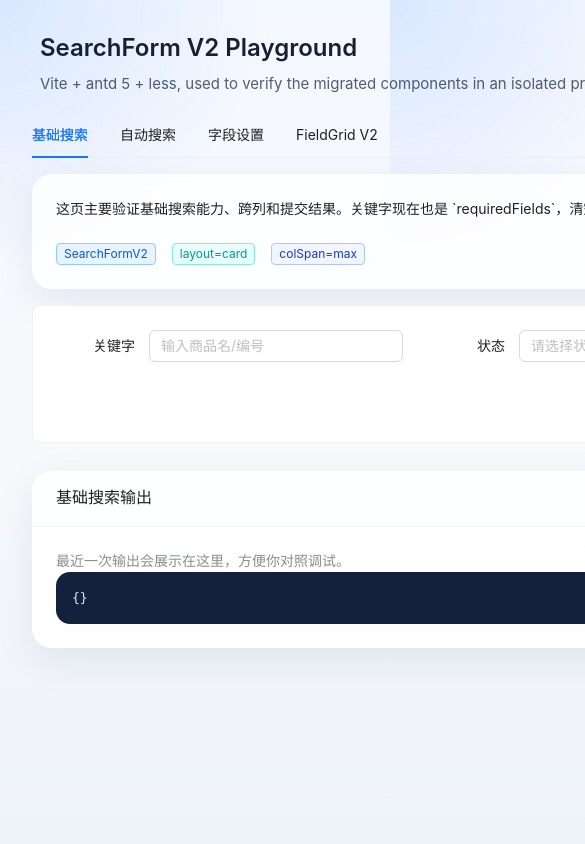
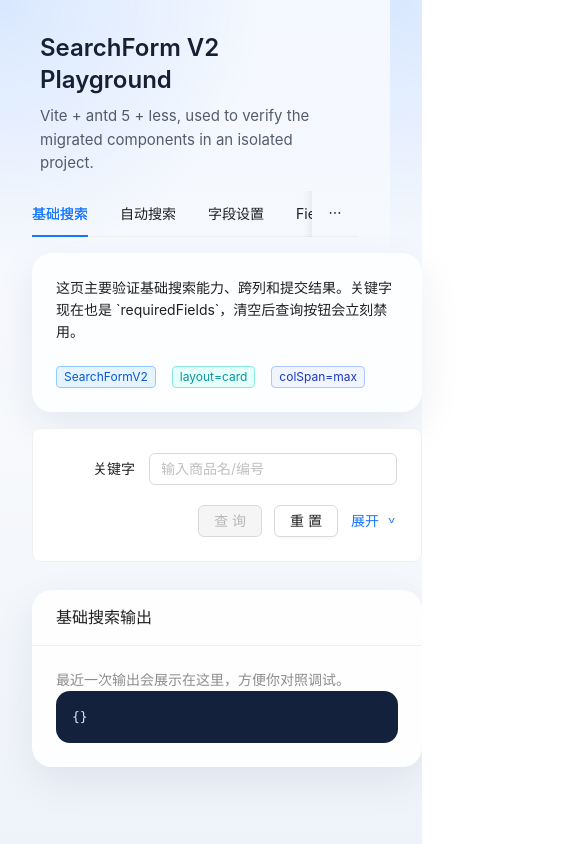
Before and after one commit to hlongc/vite-playground, a React (Vite) app: page / in a window 390 px wide. Shown: the top 844 px of the page, 585 px wide, since content can reach past the window. Built offline with nearby package versions, Linux system fonts and the light colour scheme.

Commit message:
fix: improve playground responsive grid resize

```diff
--- a/src/App.module.less
+++ b/src/App.module.less
@@ -1,9 +1,11 @@
 .layout {
+  min-width: 0;
   min-height: 100vh;
   background: transparent;
 }
 
 .header {
+  min-width: 0;
   height: auto;
   padding: 32px 40px 16px;
   line-height: 1.4;
@@ -23,5 +25,6 @@
 }
 
 .content {
+  min-width: 0;
   padding: 0 32px 32px;
 }
--- a/src/components/field-grid-v2/FieldGrid.module.less
+++ b/src/components/field-grid-v2/FieldGrid.module.less
@@ -1,6 +1,7 @@
 .grid {
   display: grid;
-  min-width: 1px;
+  width: 100%;
+  min-width: 0;
 }
 
 .itemHidden {
--- a/src/components/field-grid-v2/useFieldGrid.tsx
+++ b/src/components/field-grid-v2/useFieldGrid.tsx
@@ -1,21 +1,15 @@
-import { Form } from 'antd';
-import cs from 'classnames';
-import {
-  useCallback,
-  useEffect,
-  useMemo,
-  useRef,
-  useState,
-} from 'react';
-import type { CSSProperties, ReactNode } from 'react';
+import { Form } from "antd";
+import cs from "classnames";
+import { useCallback, useEffect, useMemo, useRef, useState } from "react";
+import type { CSSProperties, ReactNode } from "react";
 
-import styles from './FieldGrid.module.less';
+import styles from "./FieldGrid.module.less";
 import type {
   FieldGridItem,
   FieldGridLayoutConfig,
   FormItemWithGrid,
   UseFieldGridProps,
-} from './interface';
+} from "./interface";
 
 const emptyItems: FieldGridItem[] = [];
 const defaultLayoutConfig: Required<FieldGridLayoutConfig> = {
@@ -58,18 +52,19 @@
       ...defaultLayoutConfig,
       ...layoutConfig,
     }),
-    [layoutConfig]
+    [layoutConfig],
   );
   const { minColumnWidth, columnGap, rowGap } = mergedLayoutConfig;
   const maxColumns = normalizeMaxColumns(mergedLayoutConfig.maxColumns);
 
   const prevContainerWidth = useRef(0);
+  const resizeFrameRef = useRef<number | null>(null);
   const [rowNum, setRowNum] = useState(0);
 
   const setRowNumHandle = useCallback(() => {
     const containerWidth = containerRef.current?.clientWidth ?? 0;
     const diffContainerWidth = Math.abs(
-      containerWidth - prevContainerWidth.current
+      containerWidth - prevContainerWidth.current,
     );
 
     setRowNum((previous) => {
@@ -86,7 +81,7 @@
        */
       if (previous === 0 || diffContainerWidth >= resizeThreshold) {
         const autoColumnCount = Math.floor(
-          (containerWidth - minColumnWidth) / (minColumnWidth + columnGap) + 1
+          (containerWidth - minColumnWidth) / (minColumnWidth + columnGap) + 1,
         );
         const next = Math.min(autoColumnCount, maxColumns);
         prevContainerWidth.current = containerWidth;
@@ -97,35 +92,69 @@
     });
   }, [columnGap, containerRef, maxColumns, minColumnWidth]);
 
+  const scheduleSetRowNumHandle = useCallback(() => {
+    /**
+     * Windows 上点击浏览器右上角“最大化/还原”时，窗口尺寸、滚动条和布局容器
+     * 可能不是在同一个时刻完成更新的。如果 ResizeObserver 回调里马上读
+     * clientWidth，偶尔会读到上一帧的宽度，导致 rowNum 暂时沿用全屏时的列数。
+     *
+     * 这里把测量延后一帧，并且同一帧内只保留最后一次测量：
+     * - 避免 ResizeObserver / window.resize 连续触发造成重复计算。
+     * - 等浏览器完成这次窗口还原后的布局结算，再读取更稳定的容器宽度。
+     */
+    if (typeof window === "undefined") {
+      setRowNumHandle();
+      return;
+    }
+
+    if (resizeFrameRef.current !== null) {
+      window.cancelAnimationFrame(resizeFrameRef.current);
+    }
+
+    resizeFrameRef.current = window.requestAnimationFrame(() => {
+      resizeFrameRef.current = null;
+      setRowNumHandle();
+    });
+  }, [setRowNumHandle]);
+
   useEffect(() => {
     // 首次挂载先主动算一次，避免必须等 ResizeObserver 回调后才有布局。
-    setRowNumHandle();
+    scheduleSetRowNumHandle();
 
-    if (typeof window === 'undefined') {
+    if (typeof window === "undefined") {
       return undefined;
     }
 
-    if (typeof window.ResizeObserver === 'undefined') {
-      // 老环境没有 ResizeObserver 时，退化成 window resize。
-      window.addEventListener('resize', setRowNumHandle);
-      return () => {
-        window.removeEventListener('resize', setRowNumHandle);
-      };
-    }
+    /**
+     * ResizeObserver 负责父容器变化，window.resize 负责浏览器窗口变化。
+     * 两者同时保留是为了覆盖 Win11 外接屏场景下“窗口已经还原，但容器 observer
+     * 没有及时给出可收缩宽度”的情况；最终都会进入同一个 rAF 调度函数。
+     */
+    window.addEventListener("resize", scheduleSetRowNumHandle);
 
-    // 现代浏览器优先监听容器自身尺寸变化，这样父容器伸缩也能及时重排。
-    const observer = new window.ResizeObserver(() => {
-      setRowNumHandle();
-    });
+    let observer: ResizeObserver | undefined;
 
-    if (containerRef.current) {
-      observer.observe(containerRef.current);
+    if (typeof window.ResizeObserver !== "undefined") {
+      // 现代浏览器优先监听容器自身尺寸变化，这样父容器伸缩也能及时重排。
+      observer = new window.ResizeObserver(() => {
+        scheduleSetRowNumHandle();
+      });
+
+      if (containerRef.current) {
+        observer.observe(containerRef.current);
+      }
     }
 
     return () => {
-      observer.disconnect();
+      window.removeEventListener("resize", scheduleSetRowNumHandle);
+      observer?.disconnect();
+
+      if (resizeFrameRef.current !== null) {
+        window.cancelAnimationFrame(resizeFrameRef.current);
+        resizeFrameRef.current = null;
+      }
     };
-  }, [containerRef, setRowNumHandle]);
+  }, [containerRef, scheduleSetRowNumHandle]);
 
   const items = useMemo<FormItemWithGrid[]>(() => {
     const edge = (line: number, isStart: boolean) => {
@@ -188,7 +217,7 @@
       nextColStart = edge(nextColStart, true);
 
       let nextColEnd = colEnd;
-      if (colSpan === 'max') {
+      if (colSpan === "max") {
         /**
          * colSpan = 'max' 是最特殊的模式，语义是“无论当前列数是多少都铺满整行”。
          * 所以这里直接把 start 固定为 1，end 固定为 rowNum + 1。
@@ -231,10 +260,10 @@
       }
 
       result.push({
-        labelAlign: labelAlign ?? props.labelAlign ?? 'right',
+        labelAlign: labelAlign ?? props.labelAlign ?? "right",
         labelCol: {
           flex: `0 0 ${
-            typeof labelWidth === 'number' ? `${labelWidth}px` : labelWidth
+            typeof labelWidth === "number" ? `${labelWidth}px` : labelWidth
           }`,
         },
         wrapperCol: {
@@ -309,7 +338,7 @@
                       {
                         [styles.itemHidden]: item.hidden,
                       },
-                      itemClassName
+                      itemClassName,
                     )}
                     data-row-index={rowIndex}
                     data-col-start={colStart}
@@ -323,8 +352,8 @@
                       <Form.Item
                         {...formItemProps}
                         label={
-                          typeof formItemProps.label !== 'string' ||
-                          labelWidth === 'auto' ? (
+                          typeof formItemProps.label !== "string" ||
+                          labelWidth === "auto" ? (
                             // labelWidth=auto 时直接交给 antd 自然撑开，不做截断包装。
                             formItemProps.label
                           ) : (
@@ -343,14 +372,14 @@
                   </div>
                 );
               })}
-              // extra 一般给 SearchFormV2 放按钮区使用，让按钮区和字段一起走同一套网格。
+              {/* extra 一般给 SearchFormV2 放按钮区使用，让按钮区和字段一起走同一套网格。 */}
               {extra}
             </>
           )}
         </div>
       );
     },
-    [columnGap, containerRef, labelWidth, minColumnWidth, rowGap, rowNum]
+    [columnGap, containerRef, labelWidth, minColumnWidth, rowGap, rowNum],
   );
 
   return { rowNum, items, renderGrid };
--- a/src/components/search-form-v2/SearchForm.module.less
+++ b/src/components/search-form-v2/SearchForm.module.less
@@ -1,13 +1,16 @@
 .root {
   width: 100%;
+  min-width: 0;
 }
 
 .container {
   width: 100%;
+  min-width: 0;
 }
 
 .buttonCell {
   display: block;
+  min-width: 0;
   justify-self: flex-end;
   grid-column-start: -2;
 }
--- a/src/index.css
+++ b/src/index.css
@@ -15,12 +15,13 @@
 html,
 body,
 #root {
+  width: 100%;
   min-height: 100%;
   margin: 0;
 }
 
 body {
-  min-width: 1200px;
+  min-width: 0;
 }
 
 * {
--- a/src/pages/BasicSearchPage.tsx
+++ b/src/pages/BasicSearchPage.tsx
@@ -30,7 +30,7 @@
         onSearch={(value) => setSearchValue(value as Record<string, unknown>)}
         onReset={(value) => setSearchValue(value as Record<string, unknown>)}
         labelWidth={92}
-        requiredFields={['keyword']}
+        requiredFields={["keyword"]}
         items={[
           {
             label: "关键字",
@@ -65,13 +65,17 @@
           {
             label: "备注",
             name: "remark",
-            colSpan: "max",
-            value: (
-              <Input.TextArea
-                placeholder="支持整行跨列"
-                autoSize={{ minRows: 2, maxRows: 4 }}
-              />
-            ),
+            value: <Input placeholder="支持整行跨列" />,
+          },
+          {
+            label: "节点",
+            name: "node",
+            value: <Input placeholder="支持整行跨列" />,
+          },
+          {
+            label: "测试",
+            name: "test",
+            value: <Input placeholder="支持整行跨列" />,
           },
         ]}
       />
```
